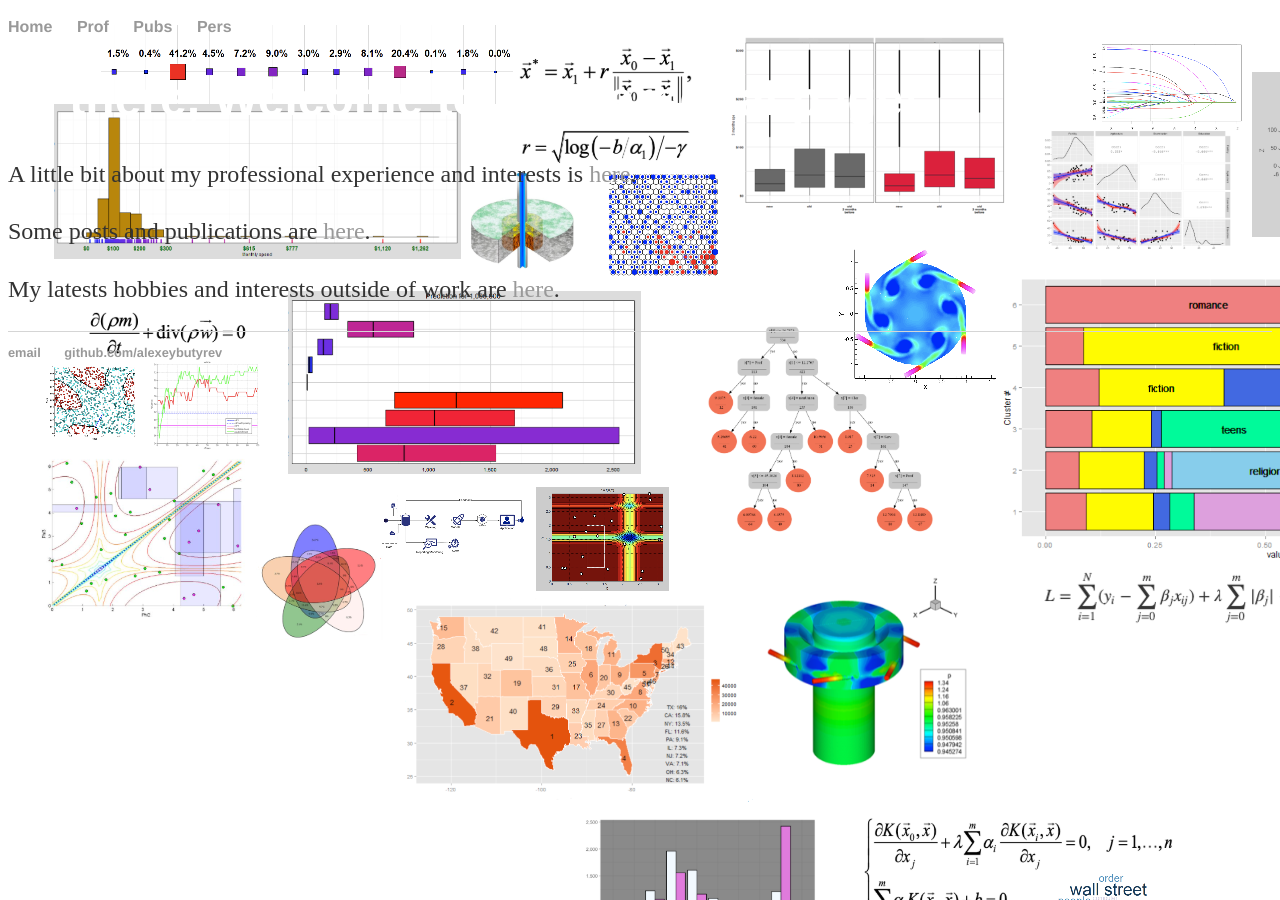
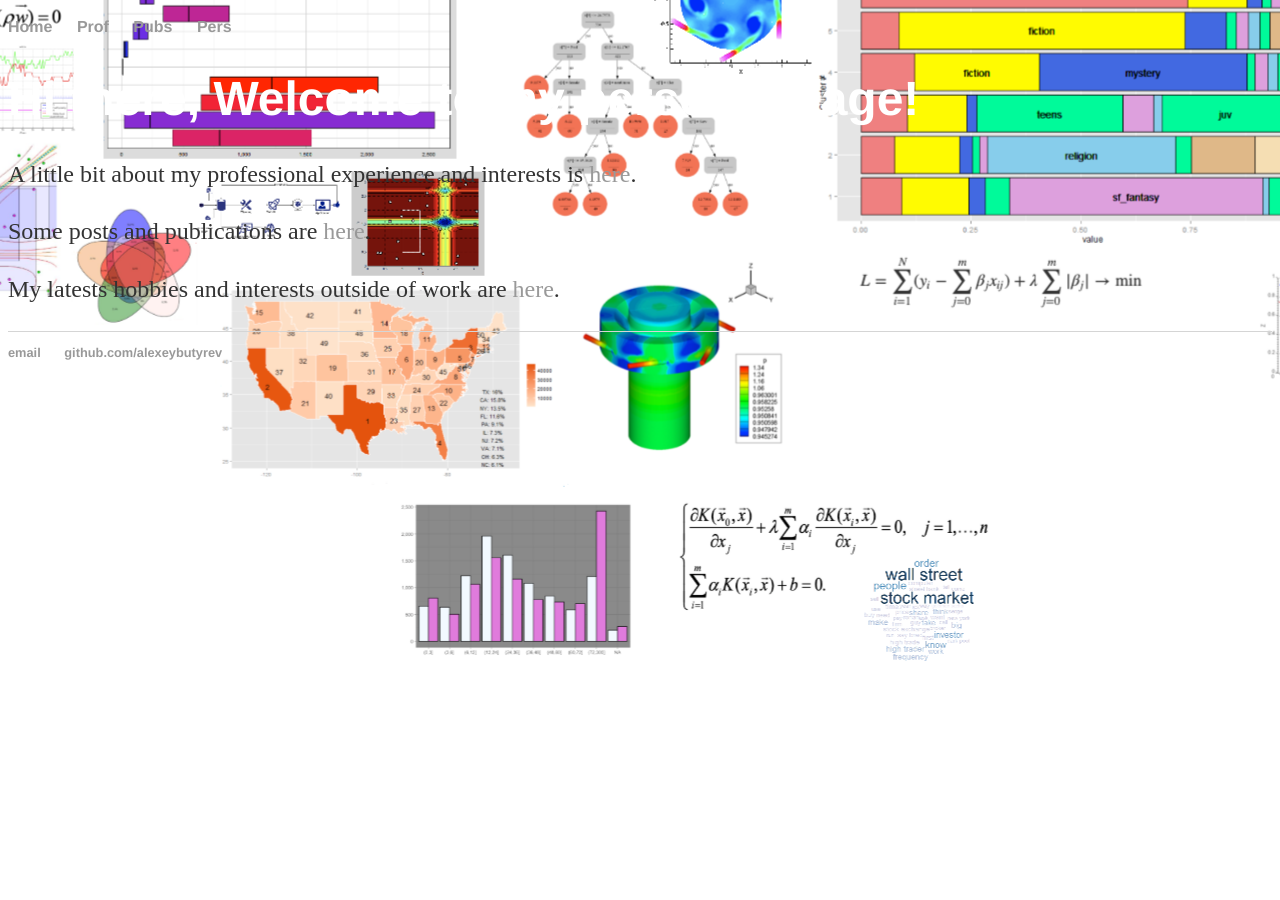
Before and after one commit to alexeybutyrev/alexeybutyrev.github.io, a Jekyll site: the page built from index.html, in a window 1280 px wide. Built offline with Jekyll 4.4.1, drawn with Linux system fonts in a browser that asks for light colours.

Commit message:
fix background

```diff
--- a/css/main.css
+++ b/css/main.css
@@ -2,7 +2,8 @@
 body{
     background-color: #FFFFFF;
     background-image: url(background.png);
-    background-repeat-y: no-repeat;
+    background-repeat: no-repeat;
+    background-position: center center;
     color: #FFFFFF;
 }
 
```
